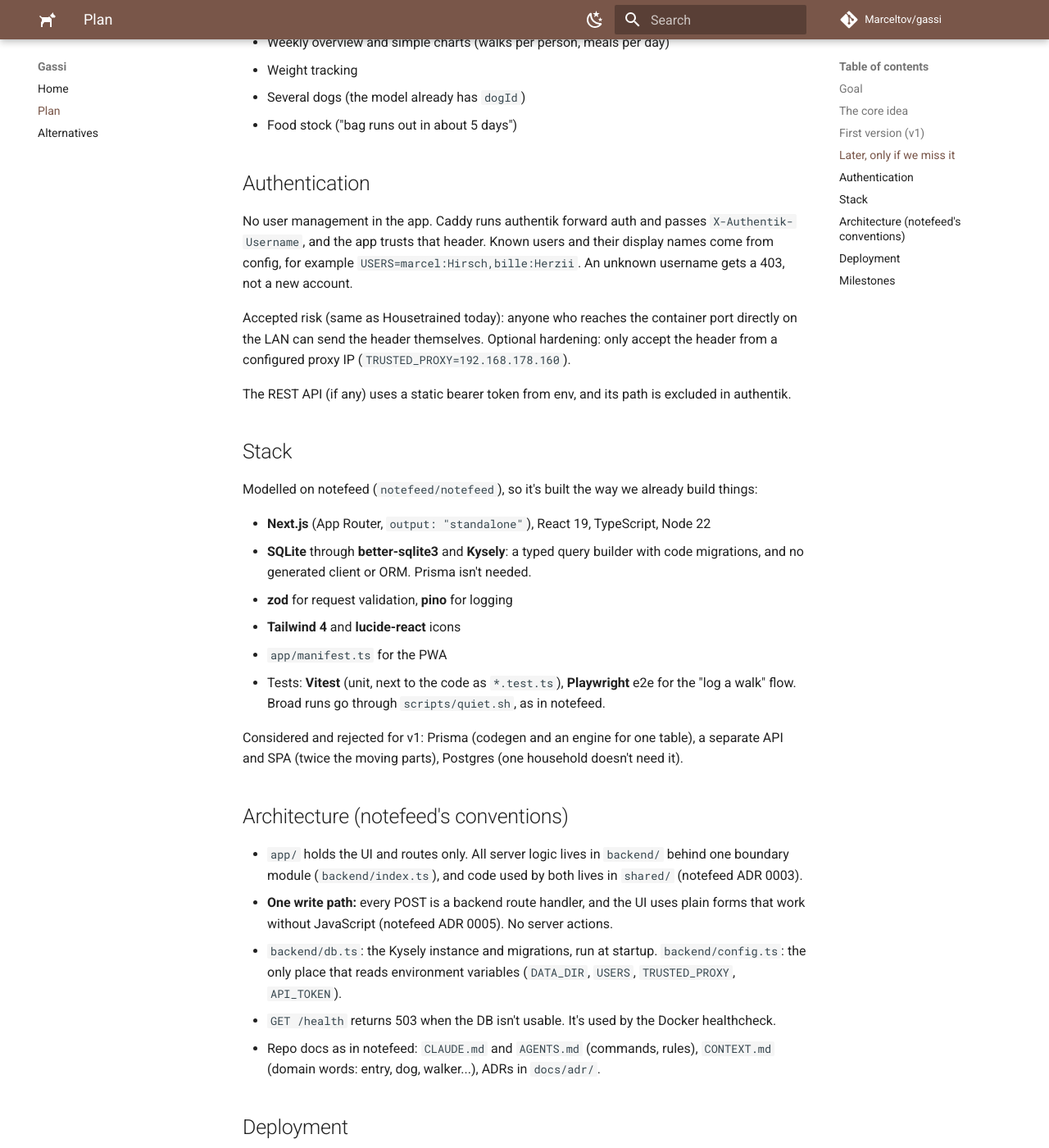
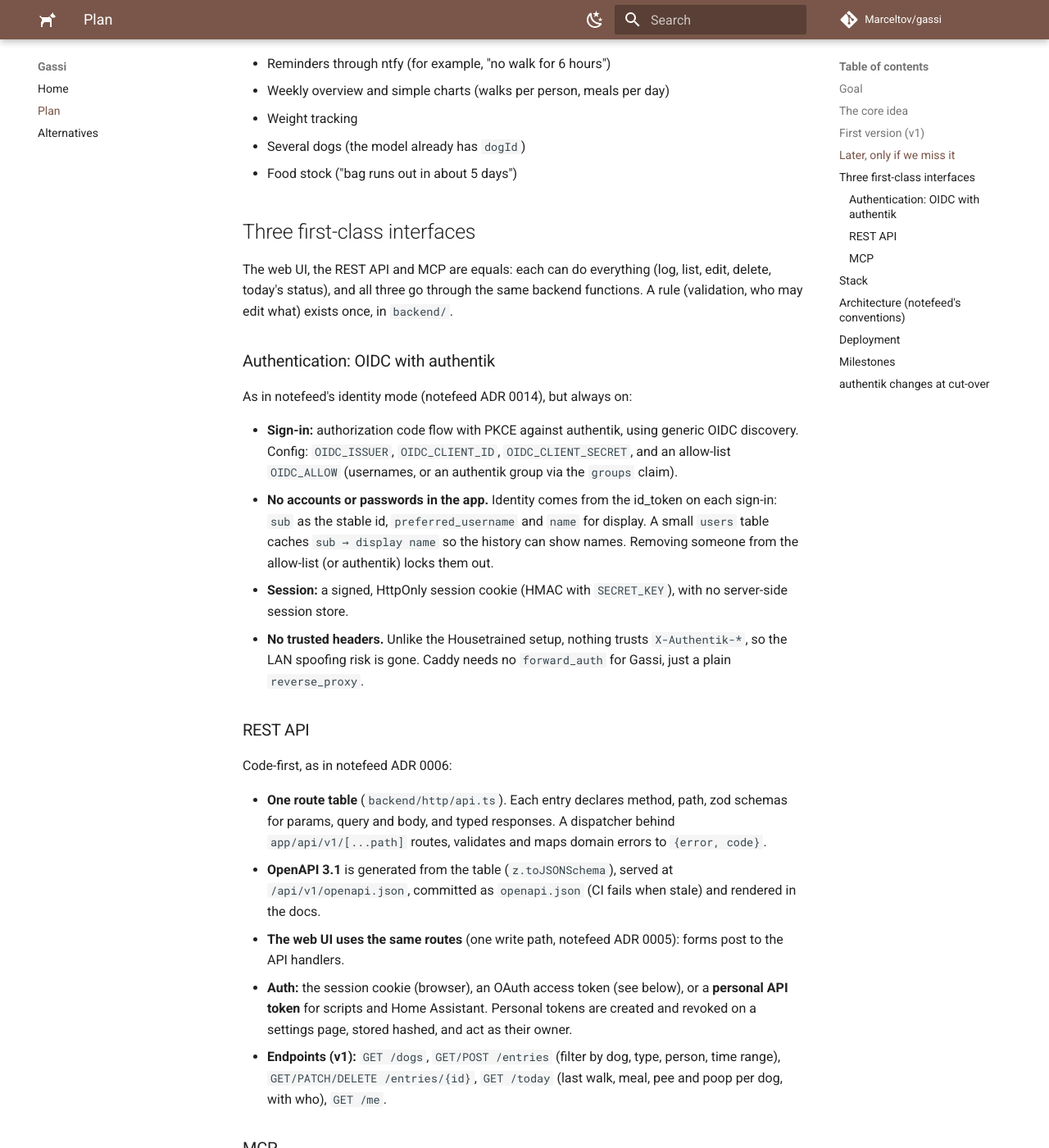
Before and after one commit to Marceltov/gassi, an MkDocs documentation site: the page built from docs/PLAN.md, in a window 1280 px wide and 1400 px high, scrolled down 1307 px. Shown: the whole window at 82% size. Built offline with MkDocs 1.6.1 and Material for MkDocs 9.7.7, drawn with Linux system fonts in a browser that asks for light colours; comment, search, counter and statistics services are not loaded; some of the changed text lies outside the part shown.

Commit message:
Plan: API, MCP and authentik OIDC as first-class interfaces
Follows notefeed: code-first route table with generated OpenAPI, /mcp with its own
stateless OAuth server (DCR) whose login step is authentik, no trusted headers.

Co-Authored-By: Claude Opus 5.5 <noreply@anthropic.com>
Claude-Session: https://claude.ai/code/session_01VW2LMses92VQaSLqsKzzeR

```diff
--- a/docs/PLAN.md
+++ b/docs/PLAN.md
@@ -40,6 +40,7 @@ A walk can carry pee/poop as separate entries at the same time. There's no nesti
 3. **History:** a reverse-chronological log, filterable by type and person. Entries can be edited and deleted.
 4. **Built for phones:** installable PWA ("Add to Home Screen"), German UI, large touch targets, dark mode.
 5. **Data:** SQLite in a mounted volume, plus a CSV export.
+6. **API and MCP from day one:** everything the UI does is also a REST endpoint (OpenAPI) and an MCP tool, signed in through authentik. See [Three first-class interfaces](#three-first-class-interfaces).
 
 ## Later, only if we miss it
 
@@ -49,17 +50,61 @@ A walk can carry pee/poop as separate entries at the same time. There's no nesti
 - Several dogs (the model already has `dogId`)
 - Food stock ("bag runs out in about 5 days")
 
-## Authentication
+## Three first-class interfaces
 
-No user management in the app. Caddy runs authentik forward auth and passes `X-Authentik-Username`, and the app
-trusts that header. Known users and their display names come from config, for example
-`USERS=marcel:Hirsch,bille:Herzii`. An unknown username gets a 403, not a new account.
+The web UI, the REST API and MCP are equals: each can do everything (log, list, edit, delete, today's status),
+and all three go through the same backend functions. A rule (validation, who may edit what) exists once, in
+`backend/`.
 
-Accepted risk (same as Housetrained today): anyone who reaches the container port directly on the LAN can send
-the header themselves. Optional hardening: only accept the header from a configured proxy IP
-(`TRUSTED_PROXY=192.168.178.160`).
+### Authentication: OIDC with authentik
 
-The REST API (if any) uses a static bearer token from env, and its path is excluded in authentik.
+As in notefeed's identity mode (notefeed ADR 0014), but always on:
+
+- **Sign-in:** authorization code flow with PKCE against authentik, using generic OIDC discovery. Config:
+  `OIDC_ISSUER`, `OIDC_CLIENT_ID`, `OIDC_CLIENT_SECRET`, and an allow-list `OIDC_ALLOW` (usernames, or an
+  authentik group via the `groups` claim).
+- **No accounts or passwords in the app.** Identity comes from the id_token on each sign-in: `sub` as the stable
+  id, `preferred_username` and `name` for display. A small `users` table caches `sub → display name` so the
+  history can show names. Removing someone from the allow-list (or authentik) locks them out.
+- **Session:** a signed, HttpOnly session cookie (HMAC with `SECRET_KEY`), with no server-side session store.
+- **No trusted headers.** Unlike the Housetrained setup, nothing trusts `X-Authentik-*`, so the LAN spoofing
+  risk is gone. Caddy needs no `forward_auth` for Gassi, just a plain `reverse_proxy`.
+
+### REST API
+
+Code-first, as in notefeed ADR 0006:
+
+- **One route table** (`backend/http/api.ts`). Each entry declares method, path, zod schemas for params, query
+  and body, and typed responses. A dispatcher behind `app/api/v1/[...path]` routes, validates and maps domain
+  errors to `{error, code}`.
+- **OpenAPI 3.1** is generated from the table (`z.toJSONSchema`), served at `/api/v1/openapi.json`, committed as
+  `openapi.json` (CI fails when stale) and rendered in the docs.
+- **The web UI uses the same routes** (one write path, notefeed ADR 0005): forms post to the API handlers.
+- **Auth:** the session cookie (browser), an OAuth access token (see below), or a **personal API token** for
+  scripts and Home Assistant. Personal tokens are created and revoked on a settings page, stored hashed, and
+  act as their owner.
+- **Endpoints (v1):** `GET /dogs`, `GET/POST /entries` (filter by dog, type, person, time range),
+  `GET/PATCH/DELETE /entries/{id}`, `GET /today` (last walk, meal, pee and poop per dog, with who), `GET /me`.
+
+### MCP
+
+As in notefeed ADR 0007:
+
+- **Endpoint:** `/mcp`, built on `@modelcontextprotocol/server` (pinned exactly) and mounted as a Next.js route.
+  It uses the current MCP protocol version only.
+- **Tools:** `log_entry`, `list_entries`, `get_entry`, `update_entry`, `delete_entry`, `today`, `list_dogs`.
+  They call the same backend functions as the API. Known failures become `isError` results with the API's
+  message, and nothing internal leaks. Examples: "Toffee just pooped", or "when was the last walk and who did
+  it?"
+- **OAuth for MCP clients (Claude.ai connector, Claude Code):** Gassi is its own minimal authorization server
+  (RFC 8414 and RFC 9728 metadata, PKCE S256, public clients, dynamic client registration), because MCP clients
+  expect DCR and authentik doesn't provide it. The **login step is authentik**: the authorize page shows
+  "Sign in with authentik", runs the same OIDC flow, then issues a code for that user.
+- **Stateless tokens**, as in notefeed: client ids, codes, access tokens (1 h) and refresh tokens (30 days,
+  rotated) are HMAC-signed with a key derived from `SECRET_KEY`. Rotating the key revokes everything. Tokens are
+  bound to the resource `<PUBLIC_URL>/mcp`, and an `Origin` that isn't the public host gets a 403.
+- `/mcp` without a valid token gets a 401 with `WWW-Authenticate` pointing at the protected-resource
+  metadata, so clients find the login on their own.
 
 ## Stack
 
@@ -84,7 +129,9 @@ moving parts), Postgres (one household doesn't need it).
 - **One write path:** every POST is a backend route handler, and the UI uses plain forms that work without
   JavaScript (notefeed ADR 0005). No server actions.
 - `backend/db.ts`: the Kysely instance and migrations, run at startup. `backend/config.ts`: the only place that
-  reads environment variables (`DATA_DIR`, `USERS`, `TRUSTED_PROXY`, `API_TOKEN`).
+  reads environment variables (`DATA_DIR`, `PUBLIC_URL`, `SECRET_KEY`, `OIDC_*`).
+- `backend/http/` holds the route table and dispatcher, `backend/oidc/` the authentik sign-in, `backend/oauth/`
+  the MCP authorization server, and `backend/mcp.ts` the MCP tools.
 - `GET /health` returns 503 when the DB isn't usable. It's used by the Docker healthcheck.
 - Repo docs as in notefeed: `CLAUDE.md` and `AGENTS.md` (commands, rules), `CONTEXT.md` (domain words:
   entry, dog, walker...), ADRs in `docs/adr/`.
@@ -107,8 +154,18 @@ moving parts), Postgres (one household doesn't need it).
 ## Milestones
 
 1. Skeleton: Next.js, Kysely and SQLite with the first migration, `backend/` boundary, Dockerfile (distroless),
-   CI with image build, header auth, `/health`
-2. Logging and Today screen
-3. History with edit and delete, CSV export
-4. PWA polish, German texts, dark mode
-5. Deploy to the homelab, switch the hostname, retire Housetrained
+   CI with image build, `/health`, docs site
+2. Sign-in with authentik (OIDC), session cookie, allow-list
+3. API: route table, dispatcher, OpenAPI generation; entries, dogs and today endpoints; personal API tokens
+4. Web UI on top of the API: one-tap logging, Today screen, history with edit and delete, CSV export
+5. MCP: `/mcp` tools, OAuth authorization server with DCR and an authentik login step
+6. PWA polish, German texts, dark mode
+7. Deploy to the homelab, switch the hostname, retire Housetrained
+
+## authentik changes at cut-over
+
+- New **OAuth2/OpenID provider** (confidential client) for Gassi, with redirect URI
+  `<PUBLIC_URL>/api/oidc/callback` and scopes `openid profile email` (plus `groups` if the allow-list uses a
+  group). Bind it to an application restricted to Hirsch and Herzii.
+- If Gassi takes over `housetrained.herziis.de`, remove the Housetrained **proxy provider** and the Caddy
+  `forward_auth` block. Gassi does its own login, and Caddy only reverse-proxies.
```
Also changed, not shown: other parts of docs/PLAN.md (+1 -1 lines).
